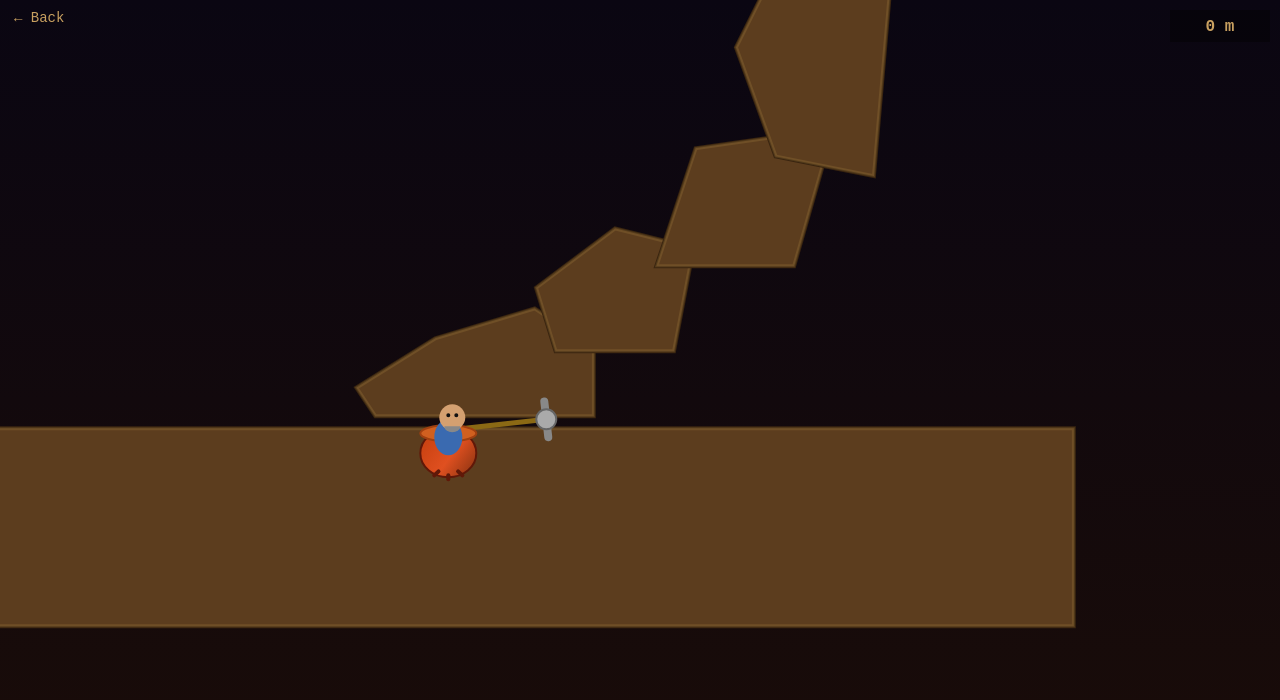
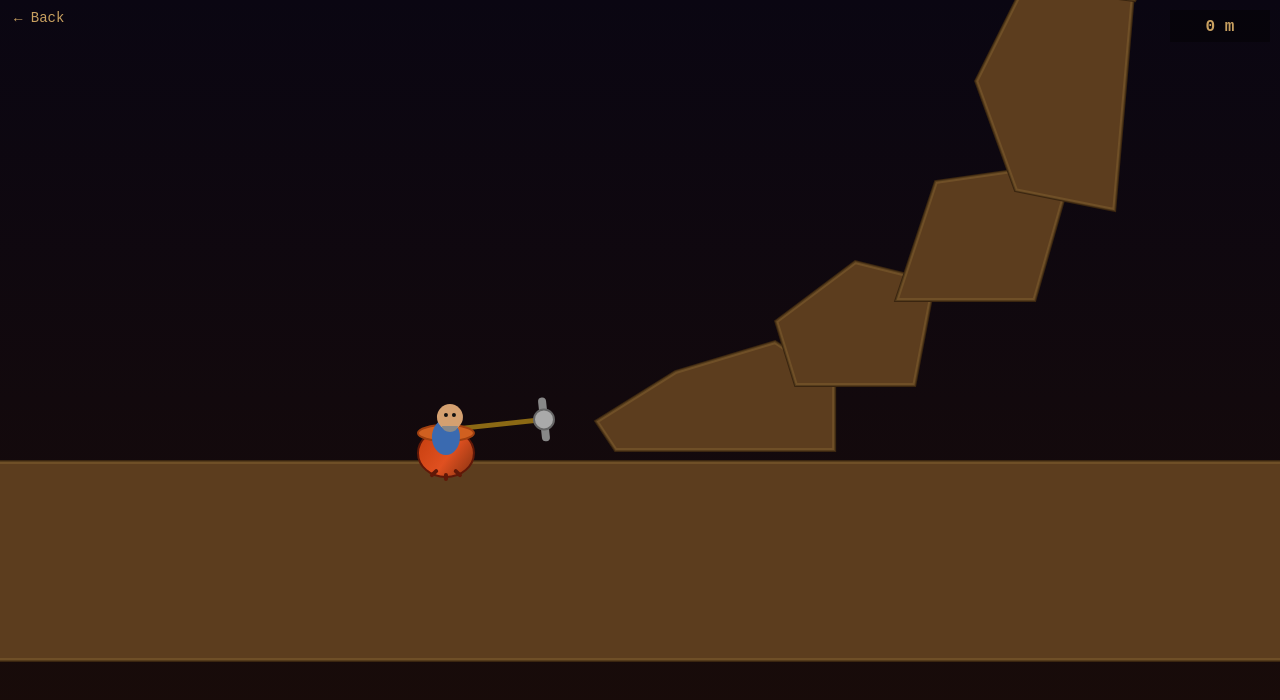
Before and after one commit to decodev2012/dorseyduo_games, a plain HTML site: page getting-over-it/index.html in a window 1280 px wide. Drawn offline with Linux system fonts and the light colour scheme; animation ran at ten frames a second.

Commit message:
Fix getting-over-it start position inside rock
Move start to x=-50 on flat ground, clear of the first rock cluster.

Co-Authored-By: Claude Sonnet 4.6 <noreply@anthropic.com>

```diff
--- a/getting-over-it/index.html
+++ b/getting-over-it/index.html
@@ -29,7 +29,7 @@ const BODY_R = 22;         // cauldron radius (collision)
 const FRICTION = 0.55;     // velocity damping on terrain contact
 
 // ── State ──
-const START_X = 200, START_Y = -50;
+const START_X = -50, START_Y = -25;
 let body = { x: START_X, y: START_Y, vx: 0, vy: 0 };
 let armAngle = Math.PI / 2;
 let prevArmAngle = Math.PI / 2;
```
